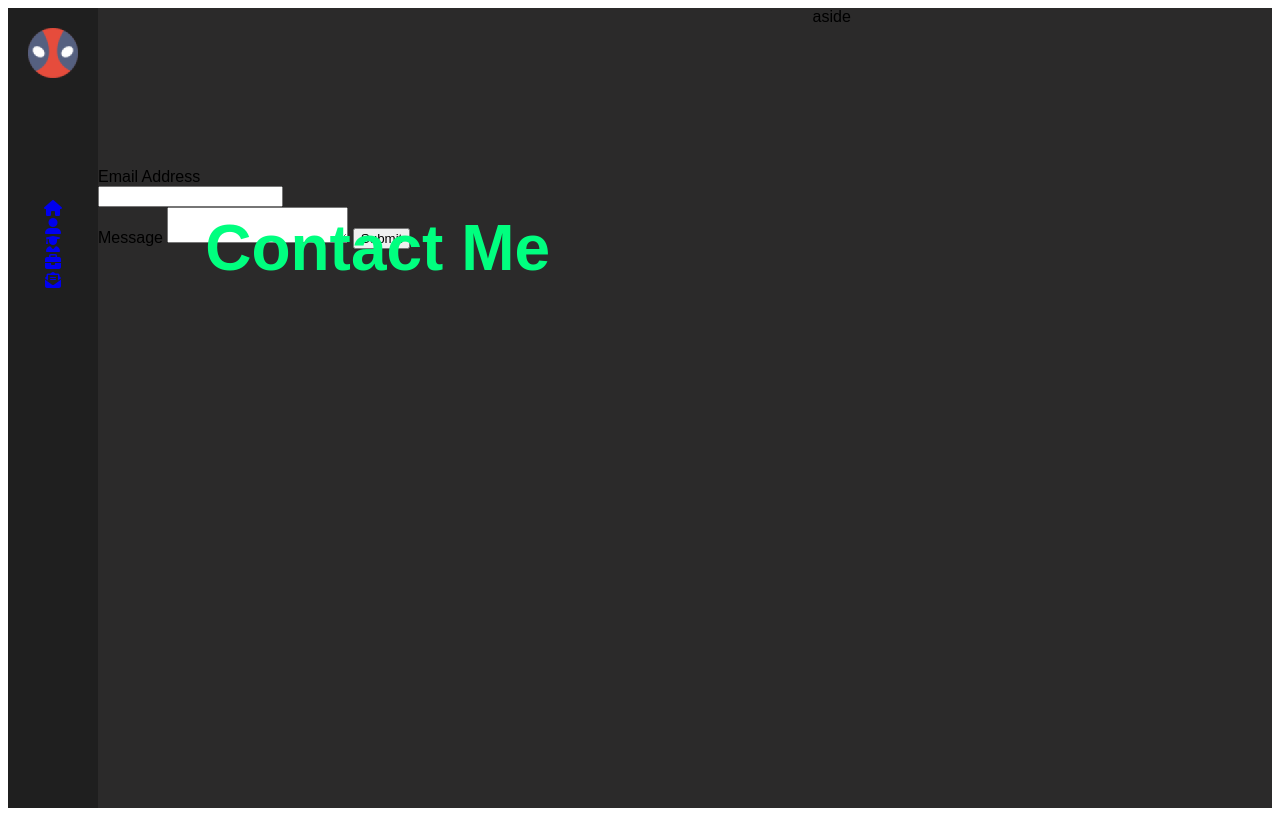
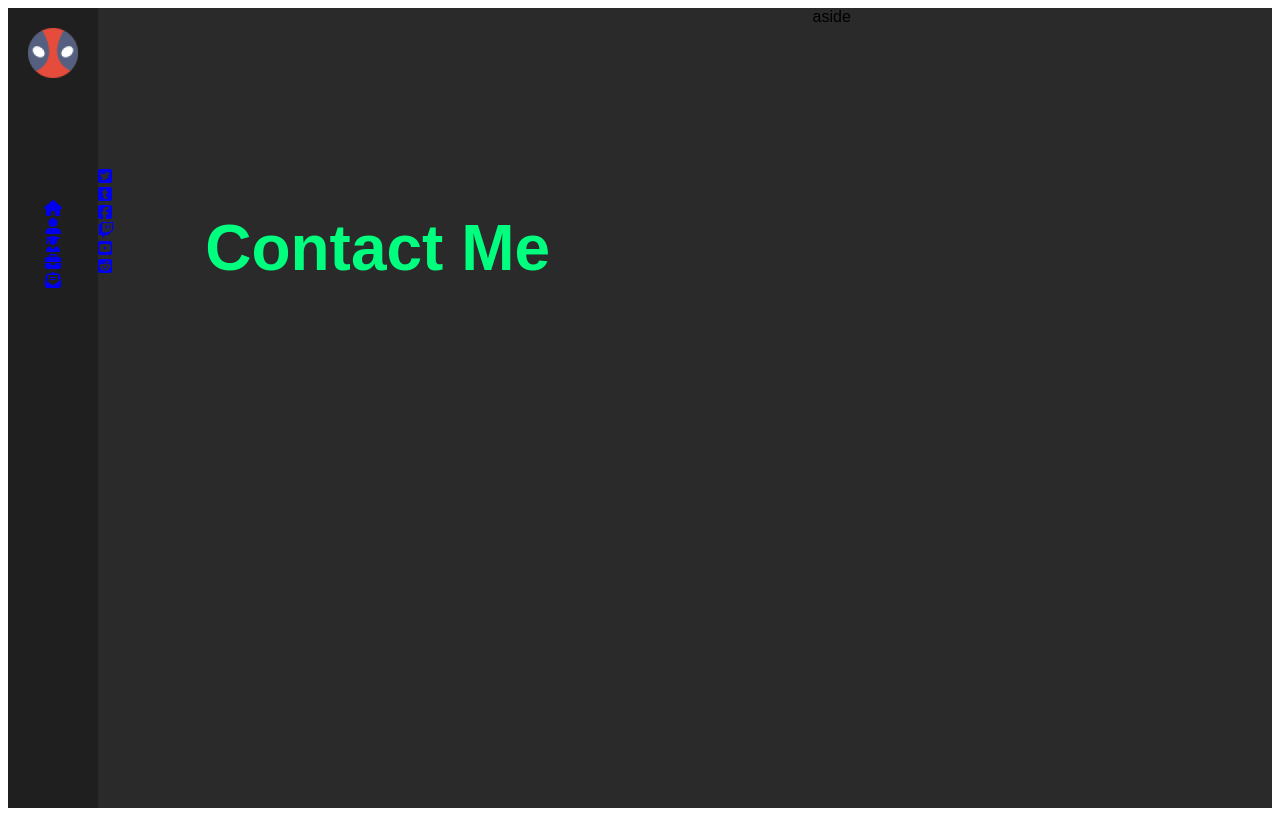
Before and after one commit to Deathbycheeto/Resume-Portfolio, a website: page contacts.html in a window 1280 px wide. Drawn offline with Linux system fonts and the light colour scheme.

Commit message:
for review

```diff
--- a/contacts.html
+++ b/contacts.html
@@ -12,7 +12,7 @@
         <nav>
             <img src="img/Logo.png" class="logo">
              <div id="nav-container">
-                 <div class="Nav-button">
+                 <div class="nav-button">
                     <a  href="index.html">
                         <i id="homeIcon" class="fas fa-home"></i>
                     </a>
@@ -22,17 +22,17 @@
                         <i id="aboutMe" class="fas fa-user-alt"></i>
                     </a>
                  </div>
-                 <div class="Nav-button">
+                 <div class="nav-button">
                     <a href="exp.html">
                         <i id="xpIcon" class="fas fa-user-graduate"></i>
                     </a>
                 </div>
-                 <div class="Nav-button">
+                 <div class="nav-button">
                     <a href="portfolio.html">
                         <i id="portIcon" class="fas fa-briefcase"></i>
                     </a>
                 </div>
-                 <div class="Nav-button">
+                 <div class="nav-button">
                     <a href="contacts.html">
                         <i id="contactIcon" class="fas fa-envelope-open-text"></i>
                     </a>
@@ -43,15 +43,43 @@
         </nav>
         <main>
             <h1 id="intro_name">Contact Me</h1>
-            <form action="MAILTO:J">
-                <label for="contact_email">Email Address</label><br>
-                <input type="email" id="contact_email" name="contact_email"> <br>
-                <label for="message">Message</label>
-                <textarea id="message" name="message"></textarea>
-                <input type="submit" value="Submit">
+            <div class="gridContainer"></div>
+                <div class="gridA">
+                    <a href="https://twitter.com/JelloManOwnsU">
+                        <i class="fab fa-twitter-square"></i>
 
-            </form>
+                    </a>
+                </div>
+                <div class="gridB">
+                    <a href="https://deathbycheeto.tumblr.com/">
+                        <i class="fab fa-tumblr-square"></i>
 
+                    </a>
+                </div>
+                <div class="gridC">
+                    <a href="https://www.facebook.com/DeathbyCheetoGaming">
+                        <i class="fab fa-facebook-square"></i>
+
+                    </a>
+                </div>
+                <div class="gridD">
+                    <a href="https://www.twitch.tv/deathbycheeto">
+                        <i class="fab fa-twitch"></i>
+
+                    </a>
+                </div>
+                <div class="gridE">
+                    <a href="https://www.youtube.com/user/SirWoWsAlot">
+                        <i class="fab fa-youtube-square"></i>
+
+                    </a>
+                </div>
+                <div class="gridF">
+                    <a href="https://www.reddit.com/user/PokeUrMomPeekAtU/">
+                        <i class="fab fa-reddit-square"></i>
+
+                    </a>
+                </div>
             <!-- <ul>
                 <li>Address</li>
                 <li>Riverview, Florida</li>
--- a/scss/style.scss
+++ b/scss/style.scss
@@ -5,6 +5,7 @@
     top: 20%;
     left: 15%;
 }
+
 
 body {
     font-family: Arial, Helvetica, sans-serif;
@@ -17,8 +18,6 @@ nav {
     min-width: 90px;
     width: 5%;
     background-color: var.$nav-back;
-
-
 }
 
 main {
@@ -55,6 +54,12 @@ main {
     }
 }
 
+.nav_button {
+    a {
+        color: var.$fourth;
+
+    }
+}
 aside {
     min-height: 600px;
     width: 45%;
```
Also changed, not shown: about_me.html (+4 -4 lines), exp.html (+4 -4 lines), index.html (+4 -4 lines), portfolio.html (+4 -4 lines), css/style.css, 1 other file.
